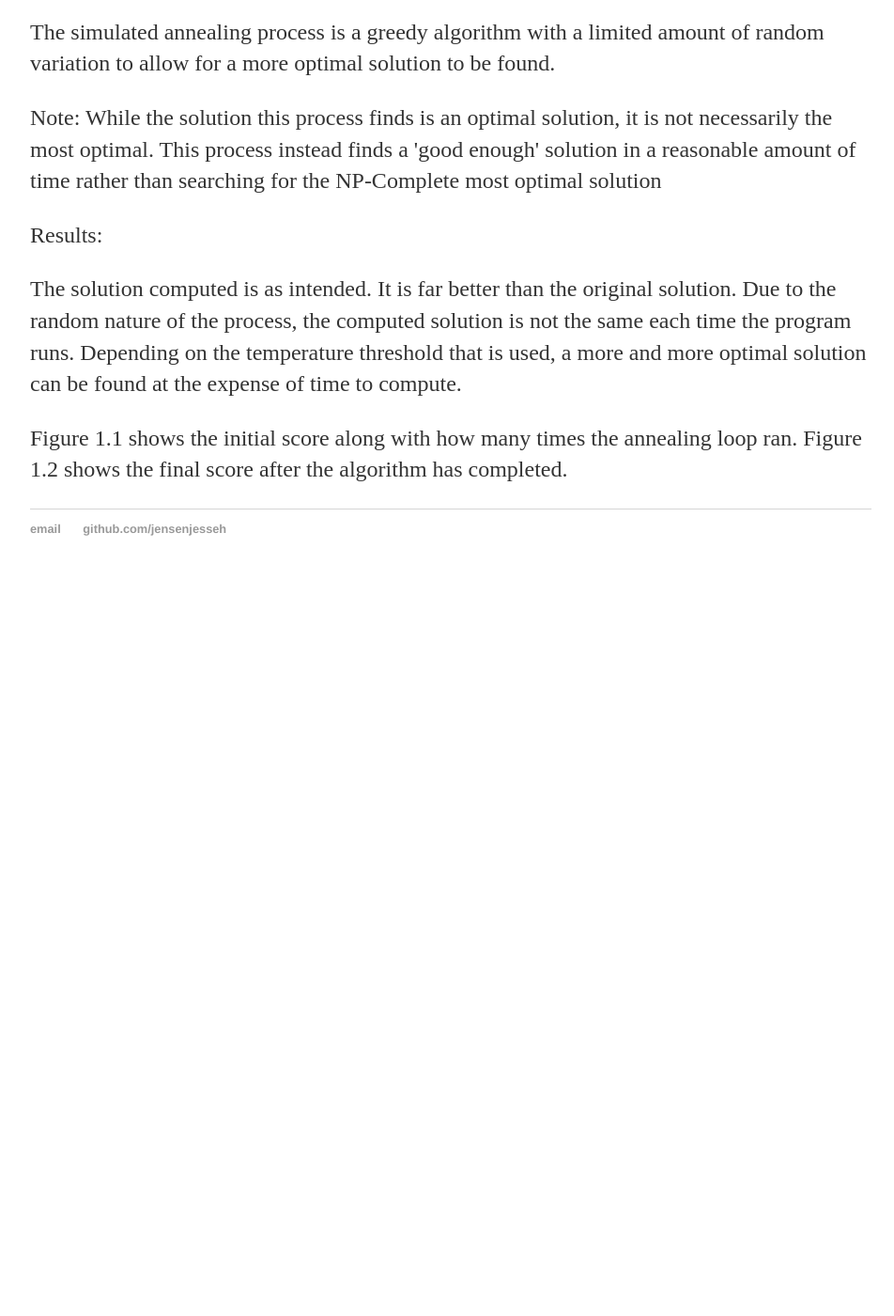
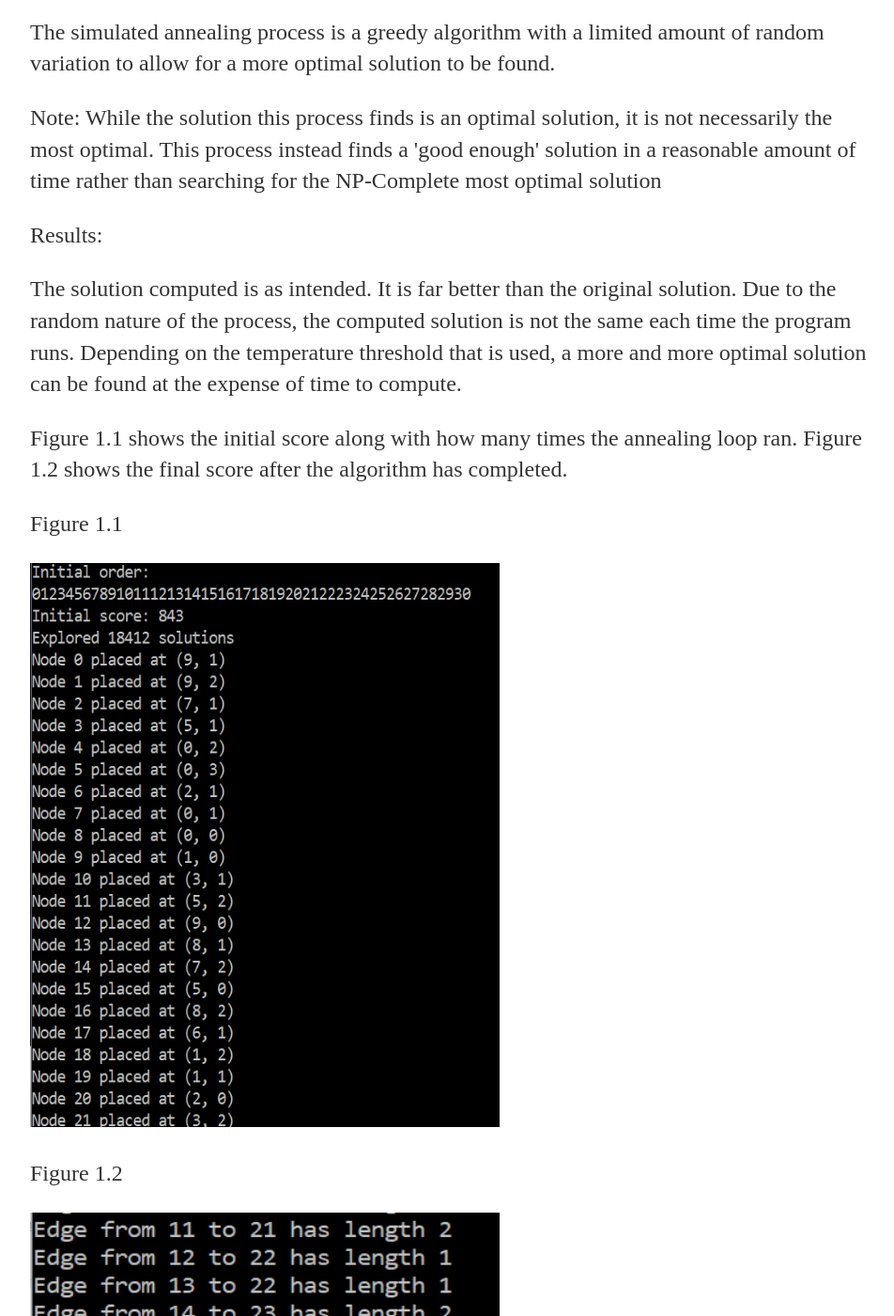
Before and after one commit to jensenjesseh/jensenjesseh.github.io, a Jekyll site: the page built from simulated_annealing/index.html, in a window 1280 px wide and 1400 px high, scrolled down 844 px. Shown: the whole window at 94% size, without its empty margins (160-1112 px from the left). Built offline with Jekyll 4.4.1, drawn with Linux system fonts in a browser that asks for light colours; before the commit the page ends 1474 px from its top, so only the background shows below that.

Commit message:
Update index.html

```diff
--- a/simulated_annealing/index.html
+++ b/simulated_annealing/index.html
@@ -15,5 +15,11 @@ title: 'Simulated Annealing'
       <p> Results: </p>
       <p> The solution computed is as intended. It is far better than the original solution. Due to the random nature of the process, the computed solution is not the same each time the program runs. Depending on the temperature threshold that is used, a more and more optimal solution can be found at the expense of time to compute.</p>
       <p> Figure 1.1 shows the initial score along with how many times the annealing loop ran. Figure 1.2 shows the final score after the algorithm has completed. </p>
+      <p> Figure 1.1</p>
+      <p> <img src="SimAnneal1.png" alt="Figure 1.1" style="width:500px;height:600px;"></p>
+      <p> Figure 1.2</p>
+      <p> <img src="SimAnneal2.png" alt="Figure 1.2" style="width:500px;height:600px;"></p>
+
+
 
  </div><!-- /.projectList -->
```
